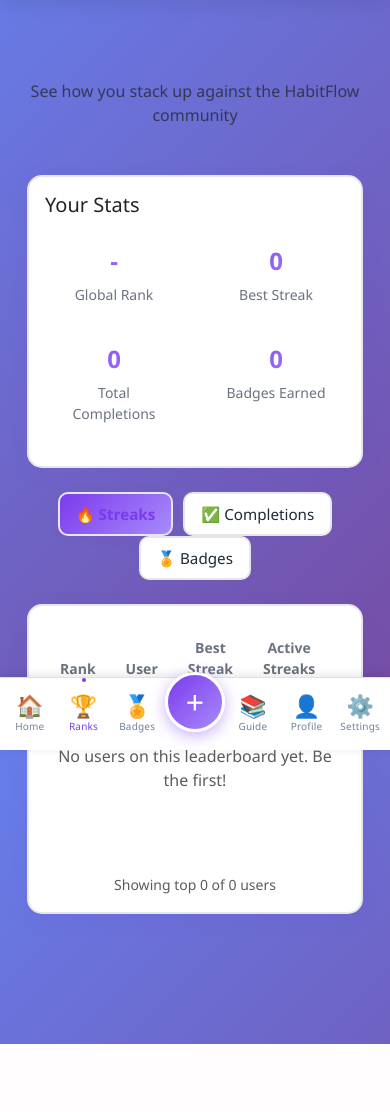
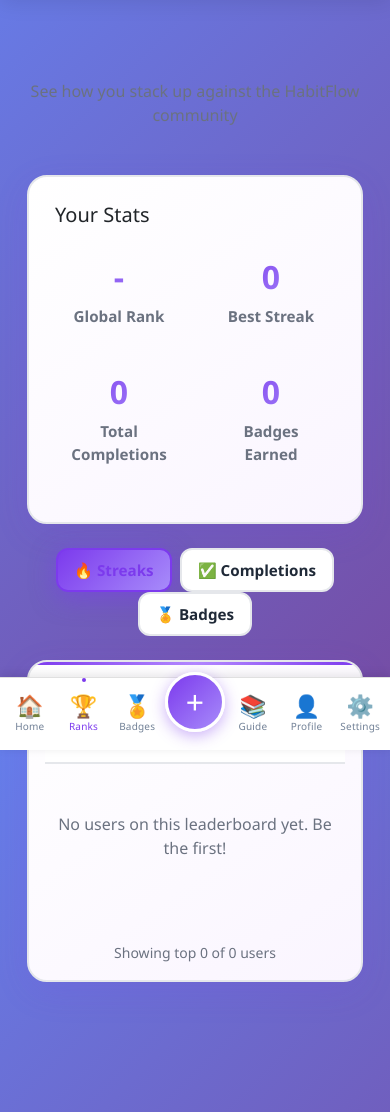
Before and after one commit to pav-vil/habit-tracker-app, a Flask app: page /gamification/leaderboard in a window 390 px wide. Shown: the part 94-1206 px from the top of the page. Before the commit the page ends 1138 px from the top, so only its background shows below. Run offline with Flask 3, Linux system fonts and the light colour scheme; the visitor is signed in with stand-in values (Sample User, id 1); data comes from the database, SQL or seed files in the repository; data that the repository does not hold is empty; some libraries are stand-ins or nearby versions.

Commit message:
Polish leaderboard - dramatically improve dark mode readability and visual design
MAJOR VISUAL OVERHAUL matching pricing page quality:

Dark Mode Readability Improvements:
- Stat values: Bright white (#f9fafb), larger (2.5rem), bolder (900 weight)
- Stat labels: Changed to #d1d5db for better visibility
- Table headers: Bright #e5e7eb with uppercase styling and letter spacing
- Table cells: Bright #e5e7eb text, larger font (1rem), medium weight (500)
- Usernames: Bright #f9fafb with 600 weight
- Rank badges: Larger (1.3rem), bolder (900 weight), gradient text
- Highlighted values: Larger (1.15rem), bolder (900 weight)

Card Design Enhancements:
- Gradient backgrounds (linear-gradient #2d3748 to #1a202c)
- Animated shimmer effect on top border
- Stronger borders (2px, 40% opacity)
- Enhanced shadows for better depth
- Better visual separation

Tab Navigation:
- Gradient button backgrounds matching card style
- Brighter text (#e5e7eb)
- Enhanced hover states with lift animation
- Stronger active state with gradient background
- Better visual feedback

Table Improvements:
- Uppercase column headers with letter spacing
- Better row padding (16px)
- Hover effect with background color and slide animation
- Current user row with gradient background and left border accent
- Stronger border colors for better separation

Current User Highlight:
- Gradient background (purple tones)
- 4px left border in bright purple
- Bold text (700 weight)
- Clear visual distinction

Badge Styling:
- "You" badge with gradient background
- Better padding and border radius
- Enhanced visibility

Responsive Design:
- Mobile-optimized sizing
- Better spacing on smaller screens
- Maintained readability across all devices

All improvements maintain perfect readability in light mode as well.

🤖 Generated with [Claude Code](https://claude.com/claude-code)

Co-Authored-By: Claude Sonnet 4.5 <noreply@anthropic.com>

```diff
--- a/templates/gamification/leaderboard.html
+++ b/templates/gamification/leaderboard.html
@@ -164,29 +164,31 @@
 
 <style>
     .stats-card {
-        background: var(--bg-surface);
-        border: 1px solid rgba(179, 136, 255, 0.2);
-        border-radius: 15px;
-        box-shadow: 0 5px 20px rgba(0,0,0,0.5), 0 0 15px var(--glow-purple);
+        background: linear-gradient(145deg, #2d3748 0%, #1a202c 100%);
+        border: 2px solid rgba(179, 136, 255, 0.4);
+        border-radius: 20px;
+        box-shadow: 0 10px 40px rgba(0,0,0,0.7), 0 0 25px rgba(124, 58, 237, 0.3);
+        padding: 10px;
     }
 
     body:not(.dark-mode) .stats-card {
-        background: white;
+        background: linear-gradient(145deg, #ffffff 0%, #faf5ff 100%);
         border: 2px solid #e5e7eb;
-        box-shadow: 0 5px 20px rgba(124, 58, 237, 0.1);
+        box-shadow: 0 10px 35px rgba(124, 58, 237, 0.12);
     }
 
     .stat-item {
-        padding: 10px;
+        padding: 15px 10px;
     }
 
     .stat-value {
-        font-size: 2rem;
-        font-weight: 700;
-        background: linear-gradient(135deg, var(--purple-vibrant), var(--purple-light));
+        font-size: 2.5rem;
+        font-weight: 900;
+        background: linear-gradient(135deg, #b388ff, #7c3aed);
         -webkit-background-clip: text;
         -webkit-text-fill-color: transparent;
         background-clip: text;
+        line-height: 1.2;
     }
 
     body:not(.dark-mode) .stat-value {
@@ -197,9 +199,10 @@
     }
 
     .stat-label {
-        color: var(--text-muted);
-        font-size: 0.875rem;
-        margin-top: 5px;
+        color: #d1d5db;
+        font-size: 0.95rem;
+        margin-top: 8px;
+        font-weight: 600;
     }
 
     body:not(.dark-mode) .stat-label {
@@ -207,13 +210,15 @@
     }
 
     .nav-pills .nav-link {
-        background: var(--bg-surface);
-        border: 2px solid rgba(179, 136, 255, 0.3);
-        color: var(--text-primary);
-        margin: 0 5px;
-        border-radius: 10px;
-        padding: 10px 20px;
+        background: linear-gradient(145deg, #2d3748, #1a202c);
+        border: 2px solid rgba(179, 136, 255, 0.4);
+        color: #e5e7eb;
+        margin: 0 8px;
+        border-radius: 12px;
+        padding: 12px 24px;
         transition: all 0.3s ease;
+        font-weight: 700;
+        font-size: 1.05rem;
     }
 
     body:not(.dark-mode) .nav-pills .nav-link {
@@ -223,31 +228,63 @@
     }
 
     .nav-pills .nav-link:hover {
-        border-color: var(--text-secondary);
-        transform: translateY(-2px);
+        border-color: #b388ff;
+        color: #f9fafb;
+        transform: translateY(-3px);
+        box-shadow: 0 6px 20px rgba(124, 58, 237, 0.3);
+    }
+
+    body:not(.dark-mode) .nav-pills .nav-link:hover {
+        border-color: #a78bfa;
+        color: #1f2937;
     }
 
     .nav-pills .nav-link.active {
-        background: linear-gradient(135deg, var(--purple-gradient-start), var(--purple-gradient-end));
-        border-color: var(--text-secondary);
+        background: linear-gradient(135deg, #7c3aed, #b388ff);
+        border-color: #b388ff;
         color: white;
+        box-shadow: 0 6px 25px rgba(124, 58, 237, 0.5);
     }
 
     body:not(.dark-mode) .nav-pills .nav-link.active {
         background: linear-gradient(135deg, #7c3aed, #a78bfa);
+        border-color: #7c3aed;
     }
 
     .leaderboard-card {
-        background: var(--bg-surface);
-        border: 1px solid rgba(179, 136, 255, 0.2);
-        border-radius: 15px;
-        box-shadow: 0 5px 20px rgba(0,0,0,0.5), 0 0 15px var(--glow-purple);
+        background: linear-gradient(145deg, #2d3748 0%, #1a202c 100%);
+        border: 2px solid rgba(179, 136, 255, 0.4);
+        border-radius: 20px;
+        box-shadow: 0 10px 40px rgba(0,0,0,0.7), 0 0 25px rgba(124, 58, 237, 0.3);
+        overflow: hidden;
+        position: relative;
+    }
+
+    .leaderboard-card::before {
+        content: '';
+        position: absolute;
+        top: 0;
+        left: 0;
+        right: 0;
+        height: 3px;
+        background: linear-gradient(90deg, #7c3aed, #b388ff, #7c3aed);
+        background-size: 200% 100%;
+        animation: shimmer 3s linear infinite;
+    }
+
+    @keyframes shimmer {
+        0% { background-position: -200% 0; }
+        100% { background-position: 200% 0; }
     }
 
     body:not(.dark-mode) .leaderboard-card {
-        background: white;
+        background: linear-gradient(145deg, #ffffff 0%, #faf5ff 100%);
         border: 2px solid #e5e7eb;
-        box-shadow: 0 5px 20px rgba(124, 58, 237, 0.1);
+        box-shadow: 0 10px 35px rgba(124, 58, 237, 0.12);
+    }
+
+    body:not(.dark-mode) .leaderboard-card::before {
+        background: linear-gradient(90deg, #7c3aed, #b388ff, #7c3aed);
     }
 
     .leaderboard-table {
@@ -255,10 +292,13 @@
     }
 
     .leaderboard-table thead th {
-        border-bottom: 2px solid rgba(179, 136, 255, 0.3);
-        color: var(--text-secondary);
-        font-weight: 600;
-        padding: 15px;
+        border-bottom: 2px solid rgba(179, 136, 255, 0.4);
+        color: #e5e7eb;
+        font-weight: 700;
+        padding: 18px 15px;
+        font-size: 1rem;
+        text-transform: uppercase;
+        letter-spacing: 0.5px;
     }
 
     body:not(.dark-mode) .leaderboard-table thead th {
@@ -331,17 +398,54 @@
         background-clip: text;
     }
 
+    .badge.bg-primary {
+        background: linear-gradient(135deg, #7c3aed, #b388ff) !important;
+        padding: 4px 12px;
+        font-weight: 700;
+        border-radius: 20px;
+        font-size: 0.85rem;
+    }
+
+    /* Empty state styling */
+    .text-muted {
+        color: #9ca3af !important;
+    }
+
+    body:not(.dark-mode) .text-muted {
+        color: #6b7280 !important;
+    }
+
+    /* Bottom text */
+    .leaderboard-card .text-center.mt-3 small {
+        color: #9ca3af;
+        font-weight: 500;
+    }
+
+    body:not(.dark-mode) .leaderboard-card .text-center.mt-3 small {
+        color: #6b7280;
+    }
+
     @media (max-width: 768px) {
         .leaderboard-table {
-            font-size: 0.875rem;
+            font-size: 0.9rem;
+        }
+
+        .leaderboard-table tbody td {
+            padding: 12px 10px;
         }
 
         .rank-badge {
-            font-size: 1rem;
+            font-size: 1.1rem;
         }
 
         .stat-value {
-            font-size: 1.5rem;
+            font-size: 2rem;
+        }
+
+        .nav-pills .nav-link {
+            padding: 10px 16px;
+            font-size: 0.95rem;
+            margin: 0 4px;
         }
     }
 </style>
```
Also changed, not shown: other parts of templates/gamification/leaderboard.html (+41 -14 lines).
